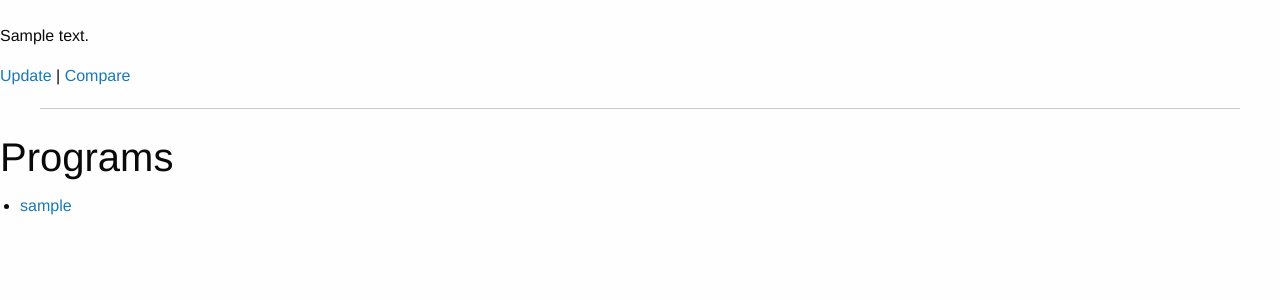
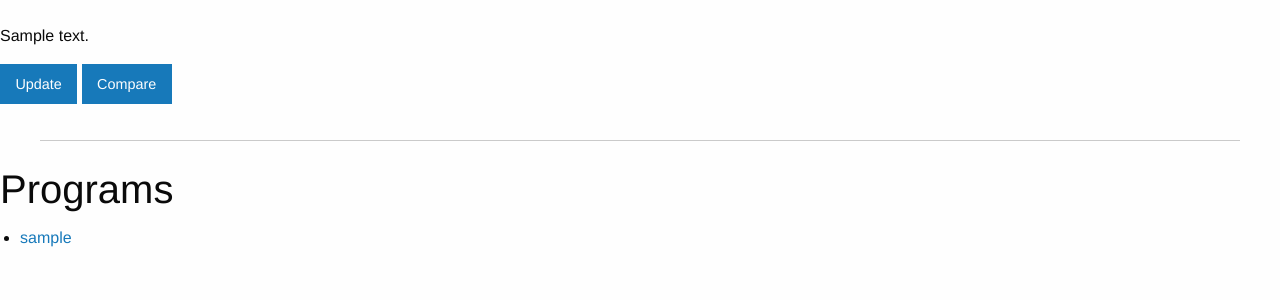
Before and after one commit to dudarev/policyinsights, a Django app: a page that uses locations/templates/locations/location_detail.html in a window 1280 px wide. Shown: the part 57-357 px from the top of the page. Run offline with Django 3.2, Linux system fonts and the light colour scheme; tables that the repository leaves empty hold one stand-in row (values such as "Sample post"); parts of the project's set-up code (start-up, migrations or seed data) failed here and were passed over; some libraries are stand-ins or nearby versions.

Commit message:
Make links to Update and Compare as buttons

```diff
--- a/locations/templates/locations/location_detail.html
+++ b/locations/templates/locations/location_detail.html
@@ -10,8 +10,8 @@
         {{ object.content | urlize |  add_tag_links | safe | linebreaksbr }}
     </div>
     <div id="update" style="margin-top: 1em;">
-        <a href="{% url 'location-update' object.slug %}">Update</a> |
-        <a href="{% url 'location-compare-select' object.id %}">Compare</a>
+        <a href="{% url 'location-update' object.slug %}" class="button">Update</a>
+        <a href="{% url 'location-compare-select' object.id %}" class="button">Compare</a>
     </div>
     <div style="margin-top: 1em;">
         <hr>
--- a/programs/templates/programs/program_detail.html
+++ b/programs/templates/programs/program_detail.html
@@ -18,8 +18,8 @@
         {{ object.content | urlize |  add_tag_links | safe | linebreaksbr }}
     </div>
     <div style="margin-top: 1em">
-    <a href="{% url 'program-update' object.location.slug object.slug %}">Update</a> |
-    <a href="{% url 'program-compare-select' object.id %}">Compare</a>
+    <a href="{% url 'program-update' object.location.slug object.slug %}" class="button">Update</a>
+    <a href="{% url 'program-compare-select' object.id %}" class="button">Compare</a>
     </div>
     <div style="margin-top: 1em">
        Location: <a href="{% url 'location-detail' object.location.slug %}">{{ object.location.slug }}</a>
--- a/tags/templates/tags/tag_detail.html
+++ b/tags/templates/tags/tag_detail.html
@@ -10,7 +10,7 @@
         {{ object.content | urlize |  add_tag_links | safe | linebreaksbr }}
     </div>
     <div id="update" style="margin-top: 1em;">
-        <a href="{% url 'tag-update' object.slug %}">Update</a>
+        <a href="{% url 'tag-update' object.slug %}" class="button">Update</a>
     </div>
     <div style="margin-top: 1em;">
         <hr>
```
